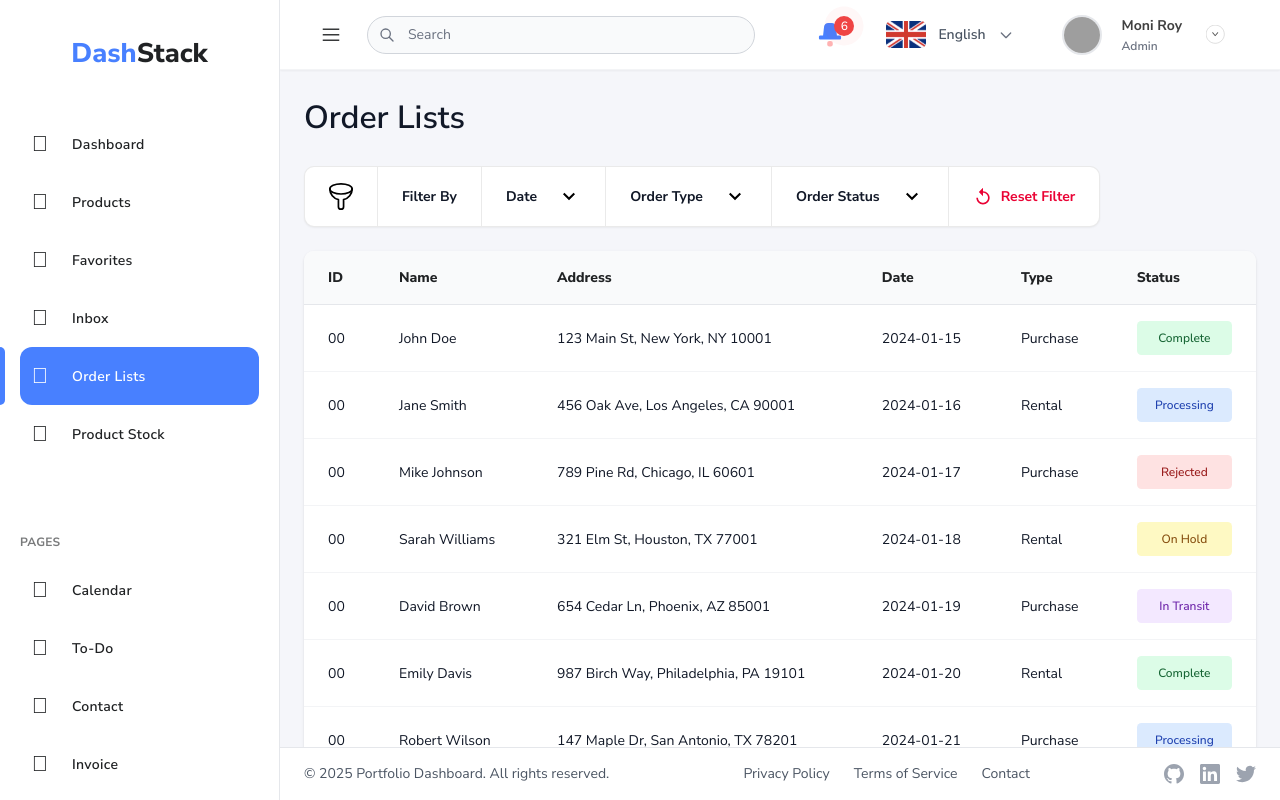
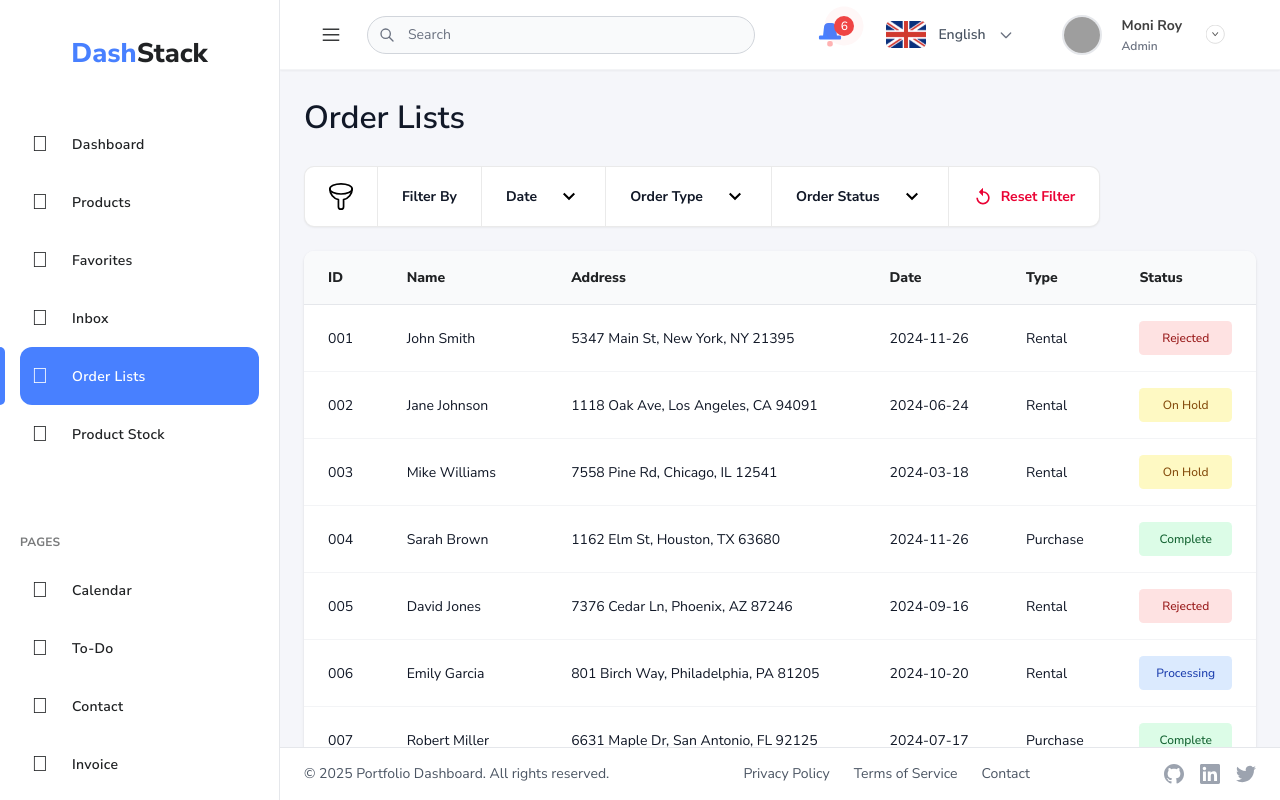
Before and after one commit to EkaBachrudin/personal-dashboard, an Angular app: page /orders in a window 1280 px wide. Built offline with nearby package versions, Linux system fonts and the light colour scheme; grey boxes are pictures that could not be loaded.

Commit message:
add pagination

```diff
--- a/src/app/pages/orders/order.data.ts
+++ b/src/app/pages/orders/order.data.ts
@@ -1,71 +1,43 @@
 import { OrderDataTable } from '../../types';
 
-export const ORDER_DATA: OrderDataTable[] = [
-  {
-    id: '00',
-    name: 'John Doe',
-    address: '123 Main St, New York, NY 10001',
-    date: '2024-01-15',
-    type: 'Purchase',
-    status: 'Complete'
-  },
-  {
-    id: '00',
-    name: 'Jane Smith',
-    address: '456 Oak Ave, Los Angeles, CA 90001',
-    date: '2024-01-16',
-    type: 'Rental',
-    status: 'Processing'
-  },
-  {
-    id: '00',
-    name: 'Mike Johnson',
-    address: '789 Pine Rd, Chicago, IL 60601',
-    date: '2024-01-17',
-    type: 'Purchase',
-    status: 'Rejected'
-  },
-  {
-    id: '00',
-    name: 'Sarah Williams',
-    address: '321 Elm St, Houston, TX 77001',
-    date: '2024-01-18',
-    type: 'Rental',
-    status: 'On Hold'
-  },
-  {
-    id: '00',
-    name: 'David Brown',
-    address: '654 Cedar Ln, Phoenix, AZ 85001',
-    date: '2024-01-19',
-    type: 'Purchase',
-    status: 'In Transit'
-  },
-  {
-    id: '00',
-    name: 'Emily Davis',
-    address: '987 Birch Way, Philadelphia, PA 19101',
-    date: '2024-01-20',
-    type: 'Rental',
-    status: 'Complete'
-  },
-  {
-    id: '00',
-    name: 'Robert Wilson',
-    address: '147 Maple Dr, San Antonio, TX 78201',
-    date: '2024-01-21',
-    type: 'Purchase',
-    status: 'Processing'
-  },
-  {
-    id: '00',
-    name: 'Lisa Anderson',
-    address: '258 Spruce Ct, San Diego, CA 92101',
-    date: '2024-01-22',
-    type: 'Rental',
-    status: 'In Transit'
-  }
-];
+// Helper function to generate random date
+const generateRandomDate = (start: Date, end: Date): string => {
+  const date = new Date(start.getTime() + Math.random() * (end.getTime() - start.getTime()));
+  return date.toISOString().split('T')[0];
+};
+
+// Helper to generate unique IDs
+const generateId = (index: number): string => {
+  return (index + 1).toString().padStart(3, '0');
+};
+
+// Sample data arrays
+const firstNames = ['John', 'Jane', 'Mike', 'Sarah', 'David', 'Emily', 'Robert', 'Lisa', 'James', 'Mary', 'William', 'Patricia', 'Richard', 'Jennifer', 'Charles', 'Linda', 'Joseph', 'Elizabeth', 'Thomas', 'Barbara', 'Christopher', 'Susan', 'Daniel', 'Jessica', 'Matthew', 'Sarah', 'Anthony', 'Karen', 'Mark', 'Nancy', 'Donald', 'Lisa', 'Steven', 'Betty', 'Paul', 'Helen', 'Andrew', 'Sandra', 'Joshua', 'Donna'];
+const lastNames = ['Smith', 'Johnson', 'Williams', 'Brown', 'Jones', 'Garcia', 'Miller', 'Davis', 'Rodriguez', 'Martinez', 'Hernandez', 'Lopez', 'Gonzalez', 'Wilson', 'Anderson', 'Thomas', 'Taylor', 'Moore', 'Jackson', 'Martin', 'Lee', 'Perez', 'Thompson', 'White', 'Harris', 'Sanchez', 'Clark', 'Lewis', 'Robinson', 'Walker'];
+const cities = ['New York', 'Los Angeles', 'Chicago', 'Houston', 'Phoenix', 'Philadelphia', 'San Antonio', 'San Diego', 'Dallas', 'San Jose', 'Austin', 'Jacksonville', 'Fort Worth', 'Columbus', 'Charlotte', 'San Francisco', 'Indianapolis', 'Seattle', 'Denver', 'Washington'];
+const streets = ['Main St', 'Oak Ave', 'Pine Rd', 'Elm St', 'Cedar Ln', 'Birch Way', 'Maple Dr', 'Spruce Ct', 'Walnut St', 'Willow Ave', 'Elmwood Dr', 'Rosewood Ln', 'River Rd', 'Sunset Blvd', 'Park Ave', 'Highland Dr', 'Meadow Ln', 'Forest St', 'Lakeview Dr', 'Mountain Rd'];
+const statuses: Array<'Complete' | 'Processing' | 'Rejected' | 'On Hold' | 'In Transit'> = ['Complete', 'Processing', 'Rejected', 'On Hold', 'In Transit'];
+const types: Array<'Purchase' | 'Rental'> = ['Purchase', 'Rental'];
+
+// Generate 78 order records
+export const ORDER_DATA: OrderDataTable[] = Array.from({ length: 78 }, (_, index) => {
+  const firstName = firstNames[index % firstNames.length];
+  const lastName = lastNames[index % lastNames.length];
+  const streetNumber = Math.floor(Math.random() * 9999) + 1;
+  const street = streets[index % streets.length];
+  const city = cities[index % cities.length];
+  const stateCode = ['NY', 'CA', 'IL', 'TX', 'AZ', 'PA', 'FL', 'GA', 'NC', 'OH', 'WA', 'CO', 'VA', 'MI', 'NJ', 'MA', 'TN', 'IN', 'MO', 'MD'][index % 20];
+  const zipCode = Math.floor(Math.random() * 90000) + 10001;
+
+  return {
+    id: generateId(index),
+    name: `${firstName} ${lastName}`,
+    address: `${streetNumber} ${street}, ${city}, ${stateCode} ${zipCode}`,
+    date: generateRandomDate(new Date('2024-01-01'), new Date('2024-12-31')),
+    type: types[Math.floor(Math.random() * types.length)],
+    status: statuses[Math.floor(Math.random() * statuses.length)]
+  };
+});
 
 export const TABLE_HEADERS = {
   id: 'ID',
--- a/src/app/pages/orders/orders.component.html
+++ b/src/app/pages/orders/orders.component.html
@@ -199,4 +199,16 @@
     </div>
   </section>
 
+  <!-- Pagination -->
+  @if (totalItems > itemsPerPage) {
+    <div class="pagination-wrapper">
+      <app-pagination
+        [currentPage]="currentPage"
+        [itemsPerPage]="itemsPerPage"
+        [totalItems]="totalItems"
+        (pageChanged)="onPageChanged($event)">
+      </app-pagination>
+    </div>
+  }
+
 </div>
--- a/src/app/pages/orders/orders.component.scss
+++ b/src/app/pages/orders/orders.component.scss
@@ -237,4 +237,12 @@
             }
         }
     }
+
+    .pagination-wrapper {
+        @apply px-6 w-full;
+
+        @media (max-width: 768px) {
+            @apply justify-center;
+        }
+    }
 }
--- a/src/app/pages/orders/orders.component.ts
+++ b/src/app/pages/orders/orders.component.ts
@@ -4,17 +4,19 @@ import { ORDER_DATA, TABLE_HEADERS } from './order.data';
 import { OrderDataTable } from '../../types';
 import { FloatingDropdownComponent } from '../../shared/lib/floating-dropdown';
 import { DatePickerComponent } from "../../shared/lib/date-picker";
+import { PaginationComponent } from '../../shared/lib/pagination';
 
 @Component({
   selector: 'app-orders',
   standalone: true,
-  imports: [CommonModule, FloatingDropdownComponent, DatePickerComponent],
+  imports: [CommonModule, FloatingDropdownComponent, DatePickerComponent, PaginationComponent],
   templateUrl: './orders.component.html',
   styleUrls: ['./orders.component.scss']
 })
 export class OrdersComponent implements OnInit {
   orderData: OrderDataTable[] = ORDER_DATA;
   originalOrderData: OrderDataTable[] = ORDER_DATA; // Keep original data for filtering
+  filteredOrderData: OrderDataTable[] = ORDER_DATA; // Data after filtering, before pagination
   tableHeaders = TABLE_HEADERS;
   initialDate: Date = new Date();
   appliedDates: Date[] = [];
@@ -24,6 +26,10 @@ export class OrdersComponent implements OnInit {
   @ViewChild('dateFilterTrigger') dateFilterTrigger!: ElementRef;
   @ViewChild('orderTypeTrigger') orderTypeTrigger!: ElementRef;
   @ViewChild('orderStatusTrigger') orderStatusTrigger!: ElementRef;
+
+  // Pagination properties
+  currentPage: number = 1;
+  itemsPerPage: number = 9;
 
   // Order Status Filter Properties
   availableOrderStatuses: string[] = ['Complete', 'Processing', 'Rejected', 'On Hold', 'In Transit'];
@@ -37,6 +43,26 @@ export class OrdersComponent implements OnInit {
 
   ngOnInit() {
     // Initialize component with order data
+    this.updatePaginatedData();
+  }
+
+  get totalItems(): number {
+    return this.filteredOrderData.length;
+  }
+
+  get totalPages(): number {
+    return Math.ceil(this.totalItems / this.itemsPerPage);
+  }
+
+  onPageChanged(page: number): void {
+    this.currentPage = page;
+    this.updatePaginatedData();
+  }
+
+  private updatePaginatedData(): void {
+    const startIndex = (this.currentPage - 1) * this.itemsPerPage;
+    const endIndex = startIndex + this.itemsPerPage;
+    this.orderData = this.filteredOrderData.slice(startIndex, endIndex);
   }
 
   onDateSelected(dates: Date[]): void {
@@ -163,7 +189,10 @@ export class OrdersComponent implements OnInit {
       });
     }
 
-    this.orderData = filteredData;
+    // Update filtered data and reset to first page
+    this.filteredOrderData = filteredData;
+    this.currentPage = 1;
+    this.updatePaginatedData();
   }
 
   // Method to reset all filters
@@ -173,6 +202,8 @@ export class OrdersComponent implements OnInit {
     this.appliedOrderTypes = [];
     this.selectedOrderTypes = [];
     this.appliedDates = [];
-    this.orderData = [...this.originalOrderData];
+    this.filteredOrderData = [...this.originalOrderData];
+    this.currentPage = 1;
+    this.updatePaginatedData();
   }
 }
--- /dev/null
+++ b/src/app/shared/lib/pagination/index.ts
@@ -0,0 +1 @@
+export * from './pagination.component';
--- /dev/null
+++ b/src/app/shared/lib/pagination/pagination.component.html
@@ -0,0 +1,47 @@
+<div class="pagination-container">
+  <!-- Left side - Showing text -->
+  <div class="pagination-info">
+    <span class="pagination-text">{{ paginationText }}</span>
+  </div>
+
+  <!-- Right side - Navigation arrows -->
+  <div class="pagination-controls">
+    <button
+      class="pagination-arrow"
+      [ngClass]="{ 'disabled': !canGoPrevious() }"
+      (click)="goToPreviousPage()"
+      [disabled]="!canGoPrevious()"
+      aria-label="Previous page">
+      <img
+        src="/assets/icons/arrow-left.svg"
+        alt="Previous"
+        class="arrow-icon"
+        [ngClass]="{ 'icon-disabled': !canGoPrevious() }">
+    </button>
+
+    <!-- Page numbers -->
+    <div class="page-numbers">
+      @for (page of getPageNumbers(); track page) {
+        <button
+          class="page-number"
+          [ngClass]="{ 'active': page === currentPage }"
+          (click)="goToPage(page)">
+          {{ page }}
+        </button>
+      }
+    </div>
+
+    <button
+      class="pagination-arrow"
+      [ngClass]="{ 'disabled': !canGoNext() }"
+      (click)="goToNextPage()"
+      [disabled]="!canGoNext()"
+      aria-label="Next page">
+      <img
+        src="/assets/icons/arrow-right.svg"
+        alt="Next"
+        class="arrow-icon"
+        [ngClass]="{ 'icon-disabled': !canGoNext() }">
+    </button>
+  </div>
+</div>
--- /dev/null
+++ b/src/app/shared/lib/pagination/pagination.component.scss
@@ -0,0 +1,125 @@
+.pagination-container {
+  @apply w-full;
+  display: flex;
+  justify-content: space-between;
+  align-items: center;
+  padding: 16px 0;
+  margin-top: 20px;
+}
+
+.pagination-info {
+  .pagination-text {
+    font-family: 'Inter', sans-serif;
+    font-size: 14px;
+    font-weight: 400;
+    color: #6B7280;
+  }
+}
+
+.pagination-controls {
+  display: flex;
+  align-items: center;
+  gap: 8px;
+}
+
+.pagination-arrow {
+  width: 40px;
+  height: 40px;
+  border: 1px solid #E5E7EB;
+  border-radius: 8px;
+  background: white;
+  display: flex;
+  align-items: center;
+  justify-content: center;
+  cursor: pointer;
+  transition: all 0.2s ease;
+
+  &:hover:not(.disabled) {
+    border-color: #3B82F6;
+    background: #F0F9FF;
+  }
+
+  &.disabled {
+    cursor: not-allowed;
+    opacity: 0.5;
+    background: #F9FAFB;
+  }
+
+  .arrow-icon {
+    width: 16px;
+    height: 16px;
+    transition: all 0.2s ease;
+
+    &.icon-disabled {
+      opacity: 0.5;
+      filter: grayscale(1);
+    }
+  }
+}
+
+.page-numbers {
+  display: flex;
+  gap: 4px;
+  margin: 0 8px;
+}
+
+.page-number {
+  min-width: 36px;
+  height: 36px;
+  border: 1px solid #E5E7EB;
+  border-radius: 6px;
+  background: white;
+  font-family: 'Inter', sans-serif;
+  font-size: 14px;
+  font-weight: 500;
+  color: #374151;
+  cursor: pointer;
+  transition: all 0.2s ease;
+  display: flex;
+  align-items: center;
+  justify-content: center;
+
+  &:hover {
+    border-color: #3B82F6;
+    background: #F0F9FF;
+    color: #3B82F6;
+  }
+
+  &.active {
+    background: #3B82F6;
+    border-color: #3B82F6;
+    color: white;
+    font-weight: 600;
+  }
+}
+
+// Mobile responsive
+@media (max-width: 768px) {
+  .pagination-container {
+    flex-direction: column;
+    gap: 16px;
+    align-items: stretch;
+  }
+
+  .pagination-controls {
+    justify-content: center;
+  }
+
+  .page-numbers {
+    // Hide some page numbers on mobile if too many
+    @for $i from 6 through 10 {
+      .page-number:nth-child(#{$i}) {
+        display: none;
+      }
+    }
+  }
+}
+
+@media (max-width: 480px) {
+  .page-numbers {
+    // Show only current, previous, and next on very small screens
+    .page-number:not(.active):not(:first-child):not(:last-child) {
+      display: none;
+    }
+  }
+}
--- /dev/null
+++ b/src/app/shared/lib/pagination/pagination.component.ts
@@ -0,0 +1,79 @@
+import { Component, EventEmitter, Input, Output } from '@angular/core';
+import { CommonModule } from '@angular/common';
+
+@Component({
+  selector: 'app-pagination',
+  standalone: true,
+  imports: [CommonModule],
+  templateUrl: './pagination.component.html',
+  styleUrls: ['./pagination.component.scss']
+})
+export class PaginationComponent {
+  @Input() currentPage: number = 1;
+  @Input() itemsPerPage: number = 10;
+  @Input() totalItems: number = 0;
+  @Output() pageChanged = new EventEmitter<number>();
+
+  get totalPages(): number {
+    return Math.ceil(this.totalItems / this.itemsPerPage);
+  }
+
+  get startItem(): number {
+    return (this.currentPage - 1) * this.itemsPerPage + 1;
+  }
+
+  get endItem(): number {
+    return Math.min(this.currentPage * this.itemsPerPage, this.totalItems);
+  }
+
+  get paginationText(): string {
+    if (this.totalItems === 0) return 'Showing 0 of 0';
+    return `Showing ${this.startItem}-${this.endItem.toString().padStart(2, '0')} of ${this.totalItems}`;
+  }
+
+  canGoPrevious(): boolean {
+    return this.currentPage > 1;
+  }
+
+  canGoNext(): boolean {
+    return this.currentPage < this.totalPages;
+  }
+
+  goToPreviousPage(): void {
+    if (this.canGoPrevious()) {
+      this.pageChanged.emit(this.currentPage - 1);
+    }
+  }
+
+  goToNextPage(): void {
+    if (this.canGoNext()) {
+      this.pageChanged.emit(this.currentPage + 1);
+    }
+  }
+
+  goToPage(page: number): void {
+    if (page >= 1 && page <= this.totalPages && page !== this.currentPage) {
+      this.pageChanged.emit(page);
+    }
+  }
+
+  getPageNumbers(): number[] {
+    const pages: number[] = [];
+    const maxVisiblePages = 5;
+
+    if (this.totalPages <= maxVisiblePages) {
+      for (let i = 1; i <= this.totalPages; i++) {
+        pages.push(i);
+      }
+    } else {
+      const startPage = Math.max(1, this.currentPage - Math.floor(maxVisiblePages / 2));
+      const endPage = Math.min(this.totalPages, startPage + maxVisiblePages - 1);
+
+      for (let i = startPage; i <= endPage; i++) {
+        pages.push(i);
+      }
+    }
+
+    return pages;
+  }
+}
```
